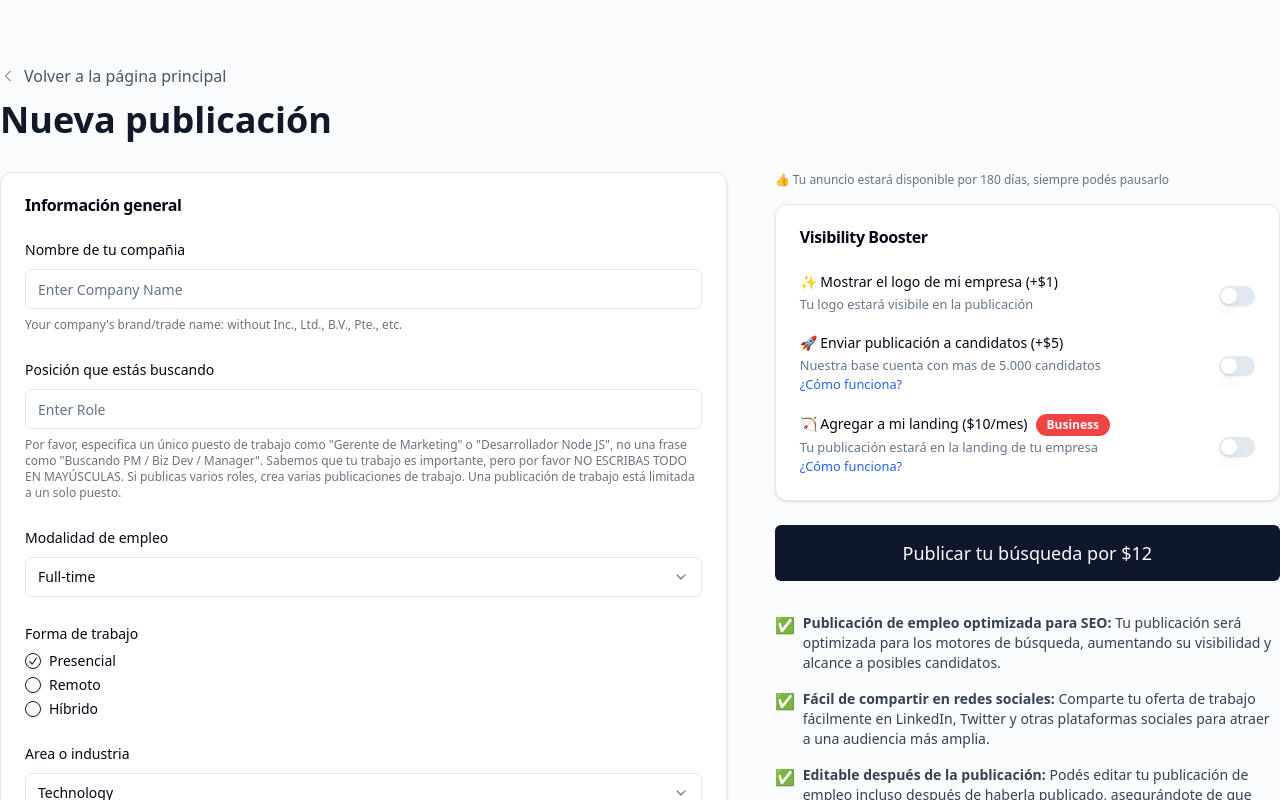
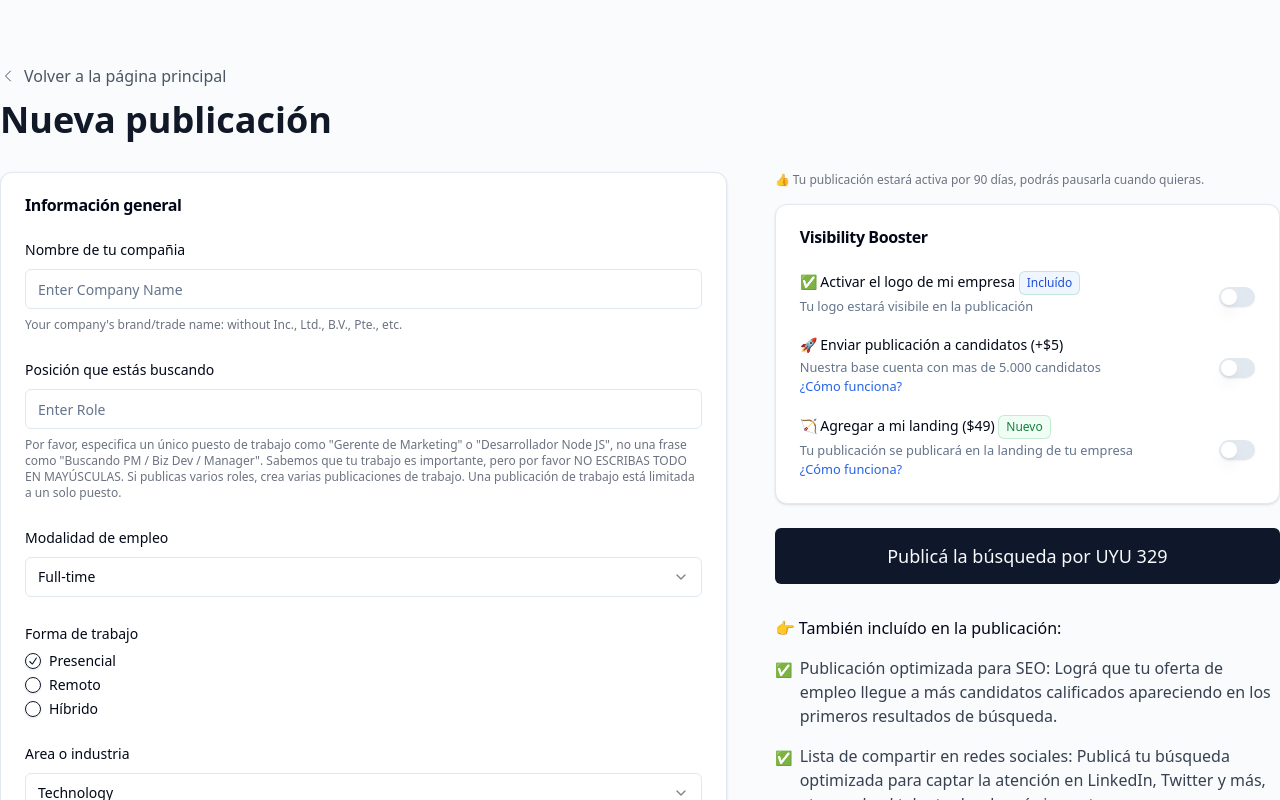
Before and after one commit to martinmateo1/jobs, a React (Vite) app: page /create-job in a window 1280 px wide. Shown: the top 800 px of the page. Built offline with nearby package versions, Linux system fonts and the light colour scheme.

Commit message:
so many things

```diff
--- a/src/FeatureList.tsx
+++ b/src/FeatureList.tsx
@@ -16,12 +16,13 @@ interface FeatureListProps {
 const FeatureList: React.FC<FeatureListProps> = ({ features }) => {
   return (
     <div className="w-full max-w-2xl mx-auto mt-8">
+      <p className="text-md font-medium font-gray-700 mb-4">👉 También incluído en la publicación:</p>
       <ul className="space-y-4">
         {features.map((feature, index) => (
           <li key={index} className="flex items-start space-x-2">
-            <span className="text-green-500">{feature.emoji}</span>
-            <span className="text-sm text-gray-700">
-              <strong>{feature.title}:</strong> {feature.description}
+            <span className="mt-1 text-green-500 text-sm">{feature.emoji}</span>
+            <span><span className="text-md font-medium text-gray-700">{feature.title}: </span>
+            <span className="text-md font-normal text-gray-700">{feature.description}</span>
             </span>
           </li>
         ))}
--- a/src/HeroSection.tsx
+++ b/src/HeroSection.tsx
@@ -89,7 +89,7 @@ export default function Example() {
                     </div>
                     <div className="mt-16">
                         <p className="text-xl text-medium mt-4 text-gray-700"><span aria-hidden="true">&rarr;</span> <span className="underline">Publicá los roles </span>que estás buscando</p>
-                        <p className="text-xl text-medium mt-4 text-gray-700"><span aria-hidden="true">&rarr;</span> <span className="underline">Creá una landing </span>con todos tus roles activos</p>
+                        <p className="text-xl text-medium mt-4 text-gray-700"><span aria-hidden="true">&rarr;</span> <span className="underline">Activá tu landing</span> con todos tus roles activos sin costo</p>
                         <p className="text-xl text-medium mt-4 text-gray-700"><span aria-hidden="true">&rarr;</span> <span className="underline">Integrala en tu página web</span> en 5 minutos y compartilas en redes</p>
                     </div>
                 </div>
--- a/src/JobForm.tsx
+++ b/src/JobForm.tsx
@@ -39,19 +39,19 @@ type JobFormSchema = z.infer<typeof jobSchema>;
 const features = [
   {
     emoji: '✅',
-    title: 'Publicación de empleo optimizada para SEO',
-    description: 'Tu publicación será optimizada para los motores de búsqueda, aumentando su visibilidad y alcance a posibles candidatos.',
+    title: 'Publicación optimizada para SEO',
+    description: 'Lográ que tu oferta de empleo llegue a más candidatos calificados apareciendo en los primeros resultados de búsqueda.',
   },
   {
     emoji: '✅',
-    title: 'Fácil de compartir en redes sociales',
-    description: 'Comparte tu oferta de trabajo fácilmente en LinkedIn, Twitter y otras plataformas sociales para atraer a una audiencia más amplia.',
+    title: 'Lista de compartir en redes sociales',
+    description: 'Publicá tu búsqueda optimizada para captar la atención en LinkedIn, Twitter y más, atrayendo al talento donde más importa.',
   },
-  {
-    emoji: '✅',
-    title: 'Editable después de la publicación',
-    description: 'Podés editar tu publicación de empleo incluso después de haberla publicado, asegurándote de que siempre esté precisa y actualizada.',
-  },
+  // {
+  //   emoji: '✅',
+  //   title: 'Editable después de la publicación',
+  //   description: 'Actualizá y ajustá tu publicación en cualquier momento para reflejar exactamente lo que buscás, sin limitaciones.',
+  // },
 ];
 const JobForm: React.FC = () => {
   const [job, setJob] = useState({
@@ -381,7 +381,7 @@ const JobForm: React.FC = () => {
 
     </div>
     <div className="col-span-5 sticky top-4 self-start">
-      <p className="text-xs text-gray-500">👍 Tu anuncio estará disponible por 180 días, siempre podés pausarlo</p>
+      <p className="text-xs text-gray-500">👍 Tu publicación estará activa por 90 días, podrás pausarla cuando quieras.</p>
     <Card className="mt-4">
       <CardHeader>
         <CardTitle>Visibility Booster</CardTitle>
@@ -400,7 +400,7 @@ const JobForm: React.FC = () => {
       className="mt-6 w-full py-7 text-lg" // Adjust the width, padding, and font size for a larger button
       type="submit"
       disabled={loading}>
-      {loading ? 'Creating...' : 'Publicar tu búsqueda por $12'}
+      {loading ? 'Creating...' : 'Publicá la búsqueda por UYU 329'}
     </Button>
     <div className="w-full max-w-2xl mx-auto mt-8">
       <FeatureList features={features} />
--- a/src/LandingPage.tsx
+++ b/src/LandingPage.tsx
@@ -274,12 +274,9 @@ return (
         />
       </div>
       <p className="text-sm leading-6 text-gray-900">
-        <a href="#">
+        <a href="/create-job">
           <strong className="font-semibold">¡Lanzamos en 🇺🇾 Uruguay! </strong>
-          <svg viewBox="0 0 2 2" aria-hidden="true" className="mx-2 inline h-0.5 w-0.5 fill-current">
-            <circle r={1} cx={1} cy={1} />
-          </svg>
-          Para celebrar nuestro lanzamiento, te ofrecemos un <strong>10% de descuento en tus publicaciónes </strong>. 🎉 ¡Aprovechá esta oportunidad única! 🎉
+          y para celebrarlo, obtenés un <strong>10% de descuento en tus publicaciónes </strong>. 🎉 ¡Aprovechá esta oportunidad única! 🎉
         </a>
       </p>
       <div className="flex flex-1 justify-end">
--- a/src/MarketingPreferences.tsx
+++ b/src/MarketingPreferences.tsx
@@ -48,7 +48,7 @@ const MarketingPreferences: React.FC<{
             render={({ field }) => (
               <FormItem className="flex flex-row items-center justify-between">
                 <div className="space-y-0.5">
-                  <FormLabel className="text-base text-sm">✨ Mostrar el logo de mi empresa (+$1)</FormLabel>
+                  <FormLabel className="text-base text-sm">✅ Activar el logo de mi empresa <span className="inline-flex items-center rounded-md bg-blue-50 px-2 py-1 text-xs font-medium text-blue-700 ring-1 ring-inset ring-green-600/20">Incluído</span></FormLabel>
                   <FormDescription>
                   Tu logo estará visibile en la publicación
                   </FormDescription>
@@ -111,9 +111,9 @@ const MarketingPreferences: React.FC<{
             render={({ field }) => (
               <FormItem className="flex flex-row items-center justify-between">
                 <div className="space-y-0.5">
-                  <FormLabel className="text-base text-sm">🏹 Agregar a mi landing ($10/mes)<Badge className="ml-2" variant="destructive">Business</Badge></FormLabel>
+                  <FormLabel className="text-base text-sm">🏹 Agregar a mi landing ($49) <span className="inline-flex items-center rounded-md bg-green-50 px-2 py-1 text-xs font-medium text-green-700 ring-1 ring-inset ring-green-600/20">Nuevo</span></FormLabel>
                   <FormDescription>
-                    <span className="mr-1">Tu publicación estará en la landing de tu empresa</span>
+                    <span className="mr-1">Tu publicación se publicará en la landing de tu empresa</span>
                     <Sheet>
                         <SheetTrigger asChild>
                             <Link to="#" className="text-blue-600 hover:underline">
```
